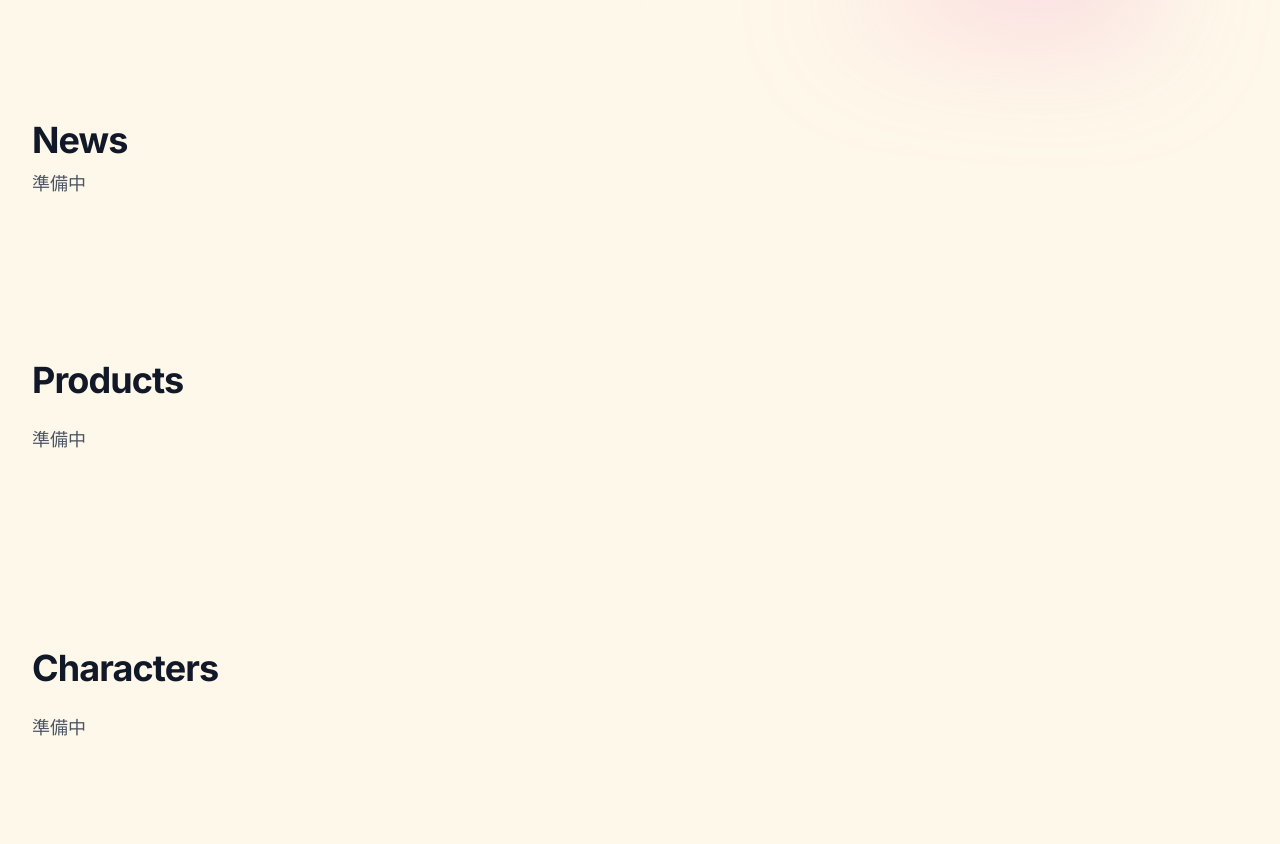
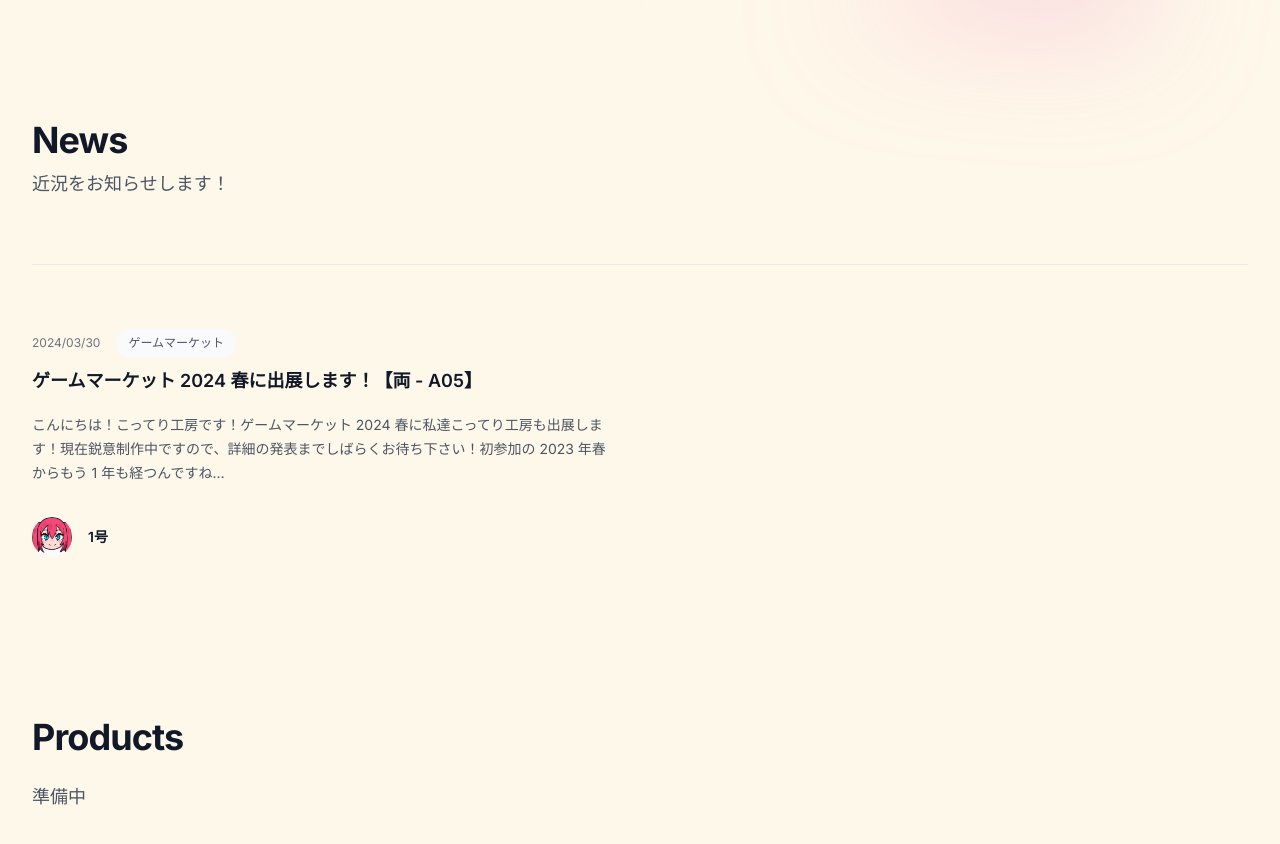
Before and after one commit to makecir/kotterikobo-website, a Next.js app: page / in a window 1280 px wide. Shown: the part 1000-1844 px from the top of the page. Built offline with nearby package versions, Linux system fonts and the light colour scheme.

Commit message:
implement new component

```diff
--- /dev/null
+++ b/src/app/News.tsx
@@ -0,0 +1,86 @@
+const posts = [
+  {
+    id: 1,
+    title: "ゲームマーケット 2024 春に出展します！【両 - A05】",
+    // href: "#",
+    description:
+      "こんにちは！こってり工房です！ゲームマーケット 2024 春に私達こってり工房も出展します！現在鋭意制作中ですので、詳細の発表までしばらくお待ち下さい！初参加の 2023 年春からもう 1 年も経つんですね…",
+    date: "2024/03/30",
+    datetime: "2024-03-30",
+    category: {
+      title: "ゲームマーケット",
+      // href: "#"
+    },
+    author: {
+      name: "1号",
+      role: "",
+      // href: "#",
+      imageUrl: "author/1go.png",
+    },
+  },
+  // More posts...
+];
+
+export default function News() {
+  return (
+    <>
+      <div className="mx-auto mt-32 max-w-7xl px-6 sm:mt-40 lg:px-8">
+        <div className="mx-auto max-w-2xl lg:mx-0 lg:max-w-none">
+          <h2 className="text-3xl font-bold tracking-tight text-gray-900 sm:text-4xl">
+            News
+          </h2>
+          <p className="mt-2 text-lg leading-8 text-gray-600">
+            近況をお知らせします！
+          </p>
+          <div className="mt-10 space-y-16 border-t border-gray-200 pt-10 sm:mt-16 sm:pt-16">
+            {posts.map((post) => (
+              <article
+                key={post.id}
+                className="flex max-w-xl flex-col items-start justify-between"
+              >
+                <div className="flex items-center gap-x-4 text-xs">
+                  <time dateTime={post.datetime} className="text-gray-500">
+                    {post.date}
+                  </time>
+                  <a
+                    // href={post.category.href}
+                    className="relative z-10 rounded-full bg-gray-50 px-3 py-1.5 font-medium text-gray-600 hover:bg-gray-100"
+                  >
+                    {post.category.title}
+                  </a>
+                </div>
+                <div className="group relative">
+                  <h3 className="mt-3 text-lg font-semibold leading-6 text-gray-900 group-hover:text-gray-600">
+                    {/* <a href={post.href}> */}
+                    <span className="absolute inset-0" />
+                    {post.title}
+                    {/* </a> */}
+                  </h3>
+                  <p className="mt-5 line-clamp-3 text-sm leading-6 text-gray-600">
+                    {post.description}
+                  </p>
+                </div>
+                <div className="relative mt-8 flex items-center gap-x-4">
+                  <img
+                    src={post.author.imageUrl}
+                    alt=""
+                    className="h-10 w-10 rounded-full bg-gray-50"
+                  />
+                  <div className="text-sm leading-6">
+                    <p className="font-semibold text-gray-900">
+                      {/* <a href={post.author.href}> */}
+                      <span className="absolute inset-0" />
+                      {post.author.name}
+                      {/* </a> */}
+                    </p>
+                    <p className="text-gray-600">{post.author.role}</p>
+                  </div>
+                </div>
+              </article>
+            ))}
+          </div>
+        </div>
+      </div>
+    </>
+  );
+}
--- a/src/app/page.tsx
+++ b/src/app/page.tsx
@@ -1,3 +1,5 @@
+import News from "./News";
+
 const footerNavigation = {
   main: [
     { name: "Blog", href: "#" },
@@ -131,14 +133,7 @@
         </div>
 
         {/* News section */}
-        <div className="mx-auto mt-32 max-w-7xl px-6 sm:mt-40 lg:px-8">
-          <div className="mx-auto max-w-2xl lg:mx-0 lg:max-w-none">
-            <h2 className="text-3xl font-bold tracking-tight text-gray-900 sm:text-4xl">
-              News
-            </h2>
-            <p className="mt-2 text-lg leading-8 text-gray-600">準備中</p>
-          </div>
-        </div>
+        <News />
 
         {/* Products section */}
         <div className="mx-auto mt-32 max-w-7xl px-6 sm:mt-40 lg:px-8">
```
Also changed, not shown: public/author/1go.png (added).
